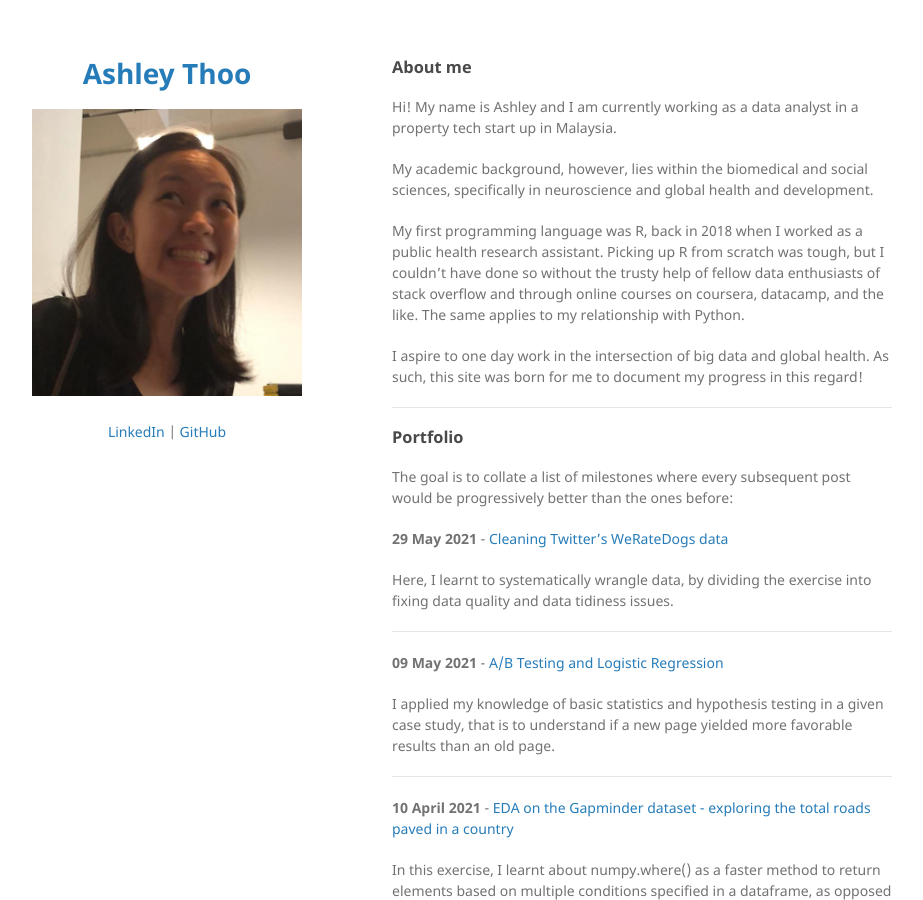
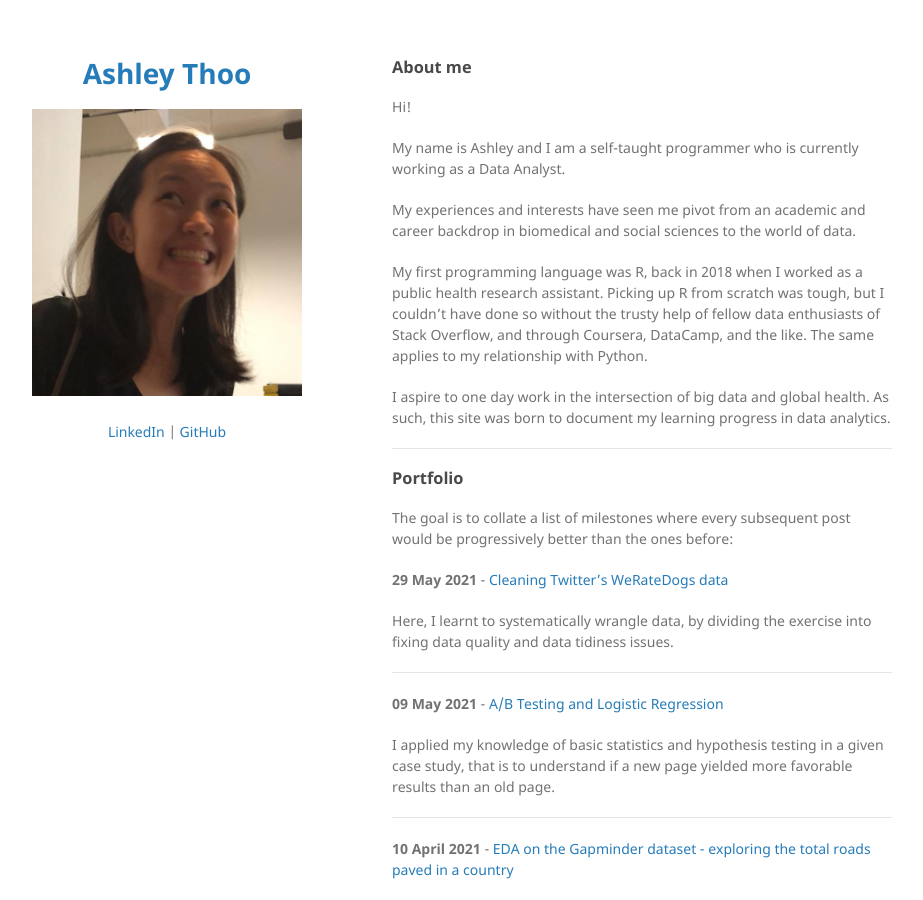
Before and after one commit to ashleythy/ashleythy.github.io, a Jekyll site: the page built from index.md, in a window 1280 px wide and 900 px high. Shown: the whole window, without its empty margins (178-1101 px from the left). Built offline with Jekyll 4.4.1, drawn with Linux system fonts in a browser that asks for light colours; our own code applies the rules of GitHub Pages for plain Markdown files.

Commit message:
Update index.md

```diff
--- a/index.md
+++ b/index.md
@@ -1,13 +1,15 @@
 
 ### About me
 
-Hi! My name is Ashley and I am currently working as a data analyst in a property tech start up in Malaysia.
+Hi!
 
-My academic background, however, lies within the biomedical and social sciences, specifically in neuroscience and global health and development.
+My name is Ashley and I am a self-taught programmer who is currently working as a Data Analyst.
 
-My first programming language was R, back in 2018 when I worked as a public health research assistant. Picking up R from scratch was tough, but I couldn’t have done so without the trusty help of fellow data enthusiasts of stack overflow and through online courses on coursera, datacamp, and the like. The same applies to my relationship with Python.
+My experiences and interests have seen me pivot from an academic and career backdrop in biomedical and social sciences to the world of data.
 
-I aspire to one day work in the intersection of big data and global health. As such, this site was born for me to document my progress in this regard!
+My first programming language was R, back in 2018 when I worked as a public health research assistant. Picking up R from scratch was tough, but I couldn’t have done so without the trusty help of fellow data enthusiasts of Stack Overflow, and through Coursera, DataCamp, and the like. The same applies to my relationship with Python.
+
+I aspire to one day work in the intersection of big data and global health. As such, this site was born to document my learning progress in data analytics.
 
 ---
 
```
